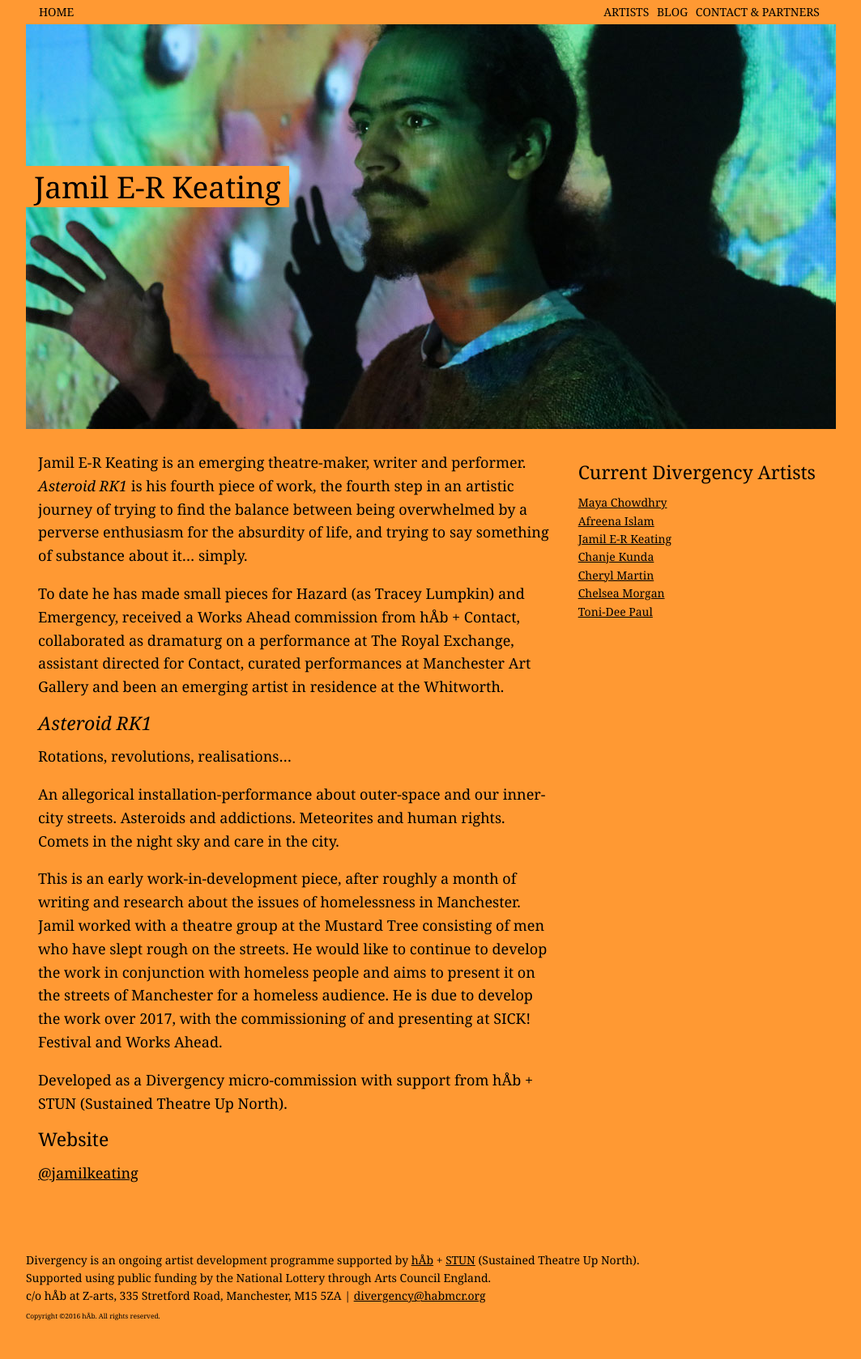
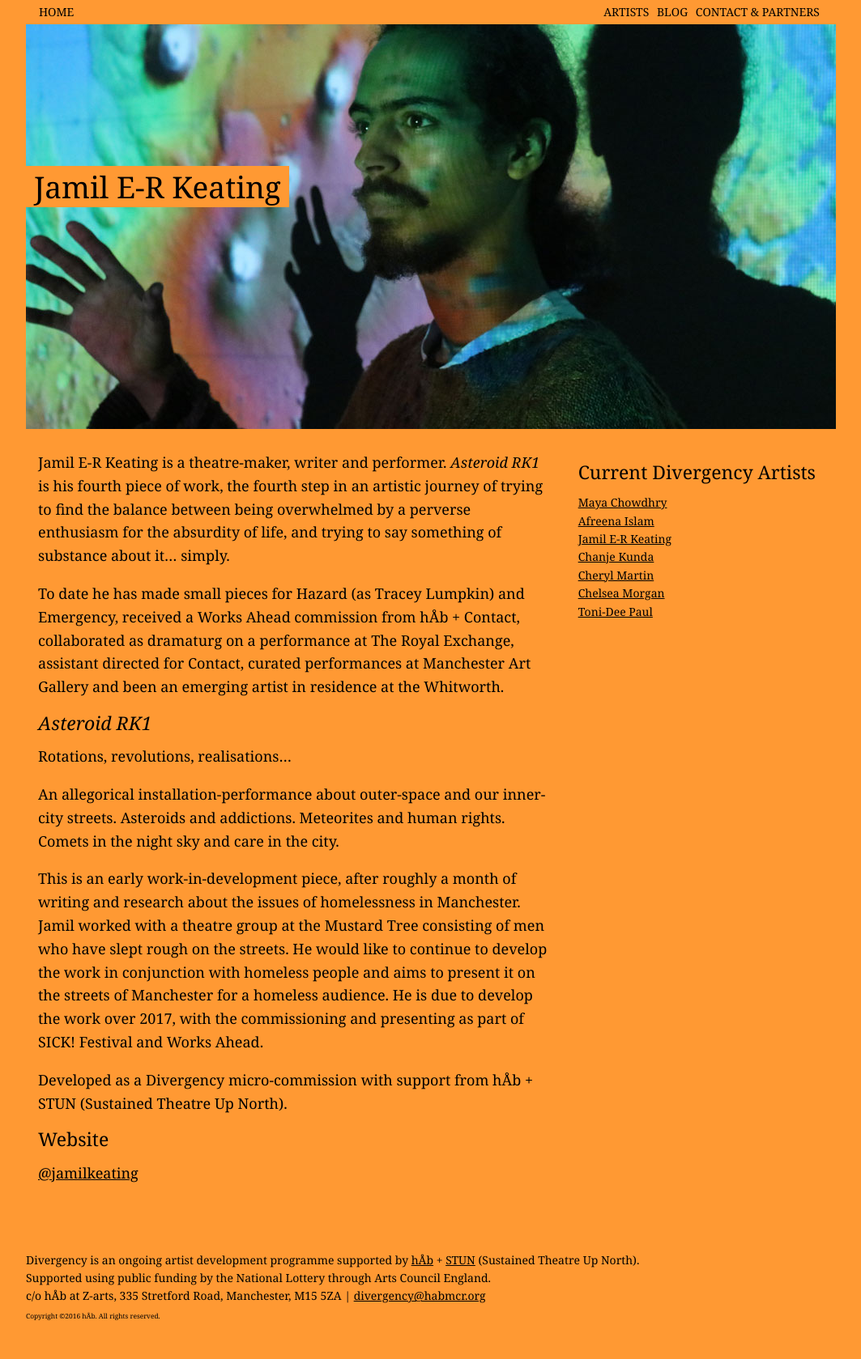
Before and after one commit to divergencymcr/divergencymcr.github.io, a Jekyll site: the page built from current/artist/keating/index.md, in a window 1280 px wide. Shown: the whole page at 81% size, without its empty margins (108-1171 px from the left). Built offline with Jekyll 4.4.1, drawn with Linux system fonts in a browser that asks for light colours.

Commit message:
jamil copy word edits

```diff
--- a/current/artist/keating/index.md
+++ b/current/artist/keating/index.md
@@ -16,7 +16,7 @@ season: "Jamil E-R Keating"
 # header_image: "header.jpg" # optional custom background image, relative to current page
 
 ---
-Jamil E-R Keating is an emerging theatre-maker, writer and performer. *Asteroid RK1* is his fourth piece of work, the fourth step in an artistic journey of trying to find the balance between being overwhelmed by a perverse enthusiasm for the absurdity of life, and trying to say something of substance about it… simply.
+Jamil E-R Keating is a theatre-maker, writer and performer. *Asteroid RK1* is his fourth piece of work, the fourth step in an artistic journey of trying to find the balance between being overwhelmed by a perverse enthusiasm for the absurdity of life, and trying to say something of substance about it… simply.
 
 To date he has made small pieces for Hazard (as Tracey Lumpkin) and Emergency, received a Works Ahead commission from hÅb + Contact, collaborated as dramaturg on a performance at The Royal Exchange, assistant directed for Contact, curated performances at Manchester Art Gallery and been an emerging artist in residence at the Whitworth.
 
@@ -25,7 +25,7 @@ Rotations, revolutions, realisations…
 
 An allegorical installation-performance about outer-space and our inner-city streets. Asteroids and addictions. Meteorites and human rights. Comets in the night sky and care in the city.
 
-This is an early work-in-development piece, after roughly a month of writing and research about the issues of homelessness in Manchester. Jamil worked with a theatre group at the Mustard Tree consisting of men who have slept rough on the streets.  He would like to continue to develop the work in conjunction with homeless people and aims to present it on the streets of Manchester for a homeless audience. He is due to develop the work over 2017, with the commissioning of and presenting at SICK! Festival and Works Ahead.
+This is an early work-in-development piece, after roughly a month of writing and research about the issues of homelessness in Manchester. Jamil worked with a theatre group at the Mustard Tree consisting of men who have slept rough on the streets.  He would like to continue to develop the work in conjunction with homeless people and aims to present it on the streets of Manchester for a homeless audience. He is due to develop the work over 2017, with the commissioning and presenting as part of SICK! Festival and Works Ahead.
 
 Developed as a Divergency micro-commission with support from hÅb + STUN (Sustained Theatre Up North).
 
```
